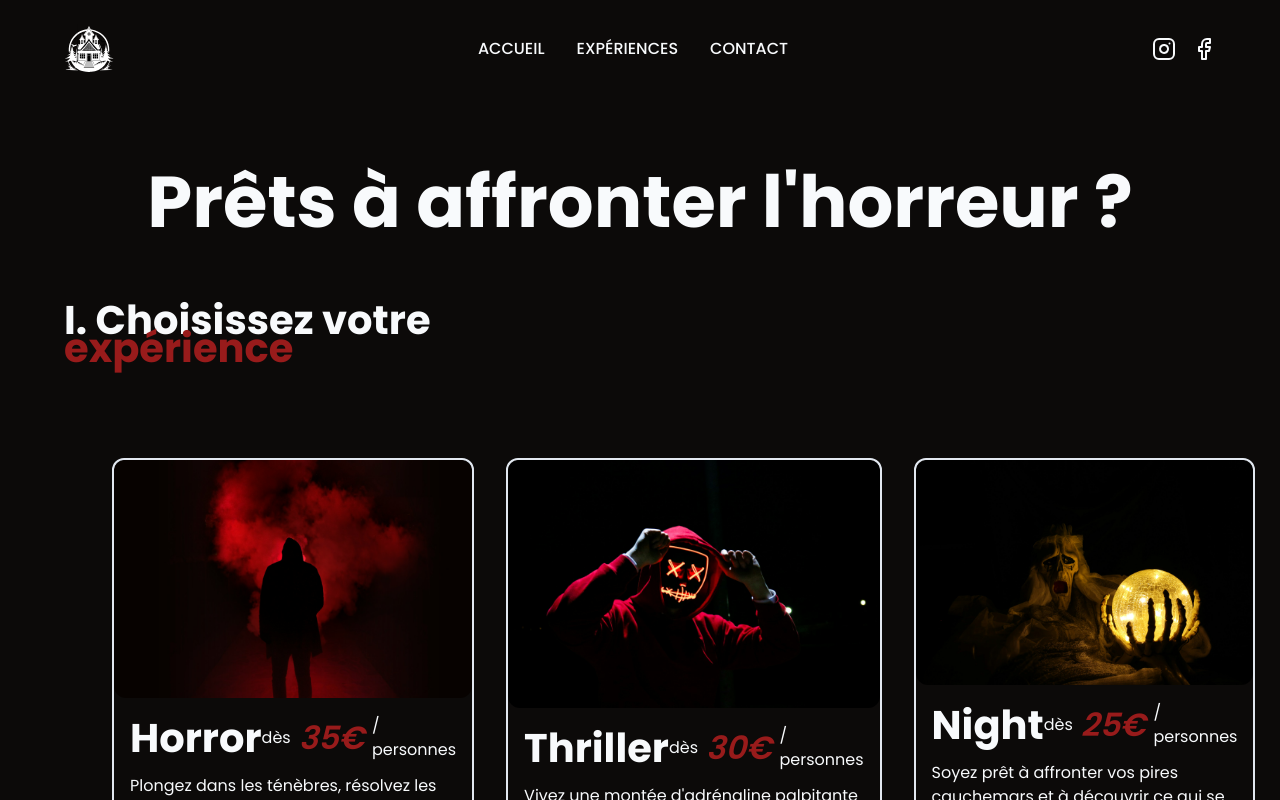
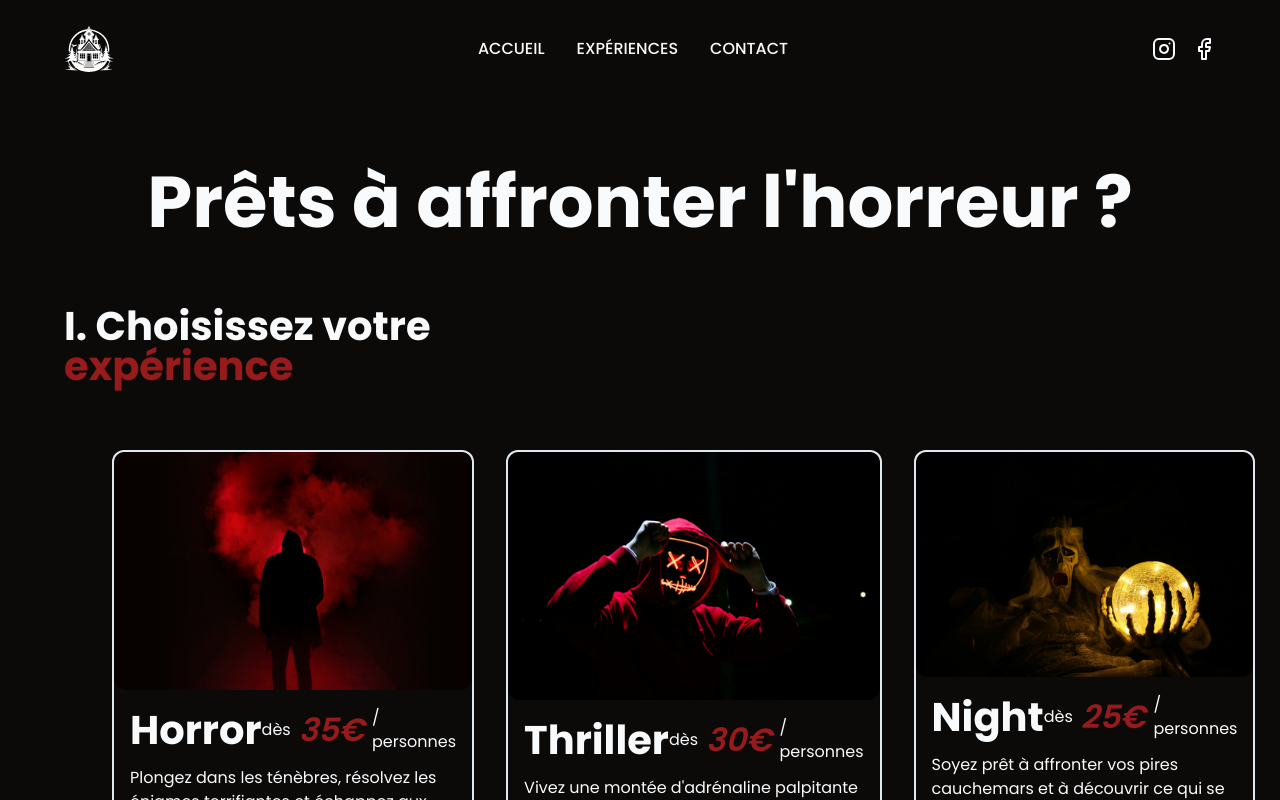
Before and after one commit to SebastienLaurentt/Escape-Game, a Next.js app: page /experiences in a window 1280 px wide. Shown: the top 800 px of the page. Built offline with nearby package versions, Linux system fonts and the light colour scheme.

Commit message:
update css

```diff
--- a/components/shared/SectionHeader.tsx
+++ b/components/shared/SectionHeader.tsx
@@ -12,8 +12,8 @@ const SectionHeader: React.FC<SectionHeaderProps> = ({
   titleDescription,
 }) => {
   return (
-    <div className="mb-12 md:mb-24">
-      <h2>
+    <div className="mb-12 text-center md:mb-16 md:text-left ">
+      <h2 className="leading-8 md:leading-10">
         {title} <span className="text-accent-foreground">{titleHighlight}</span>
       </h2>
       <p>{titleDescription}</p>
```
